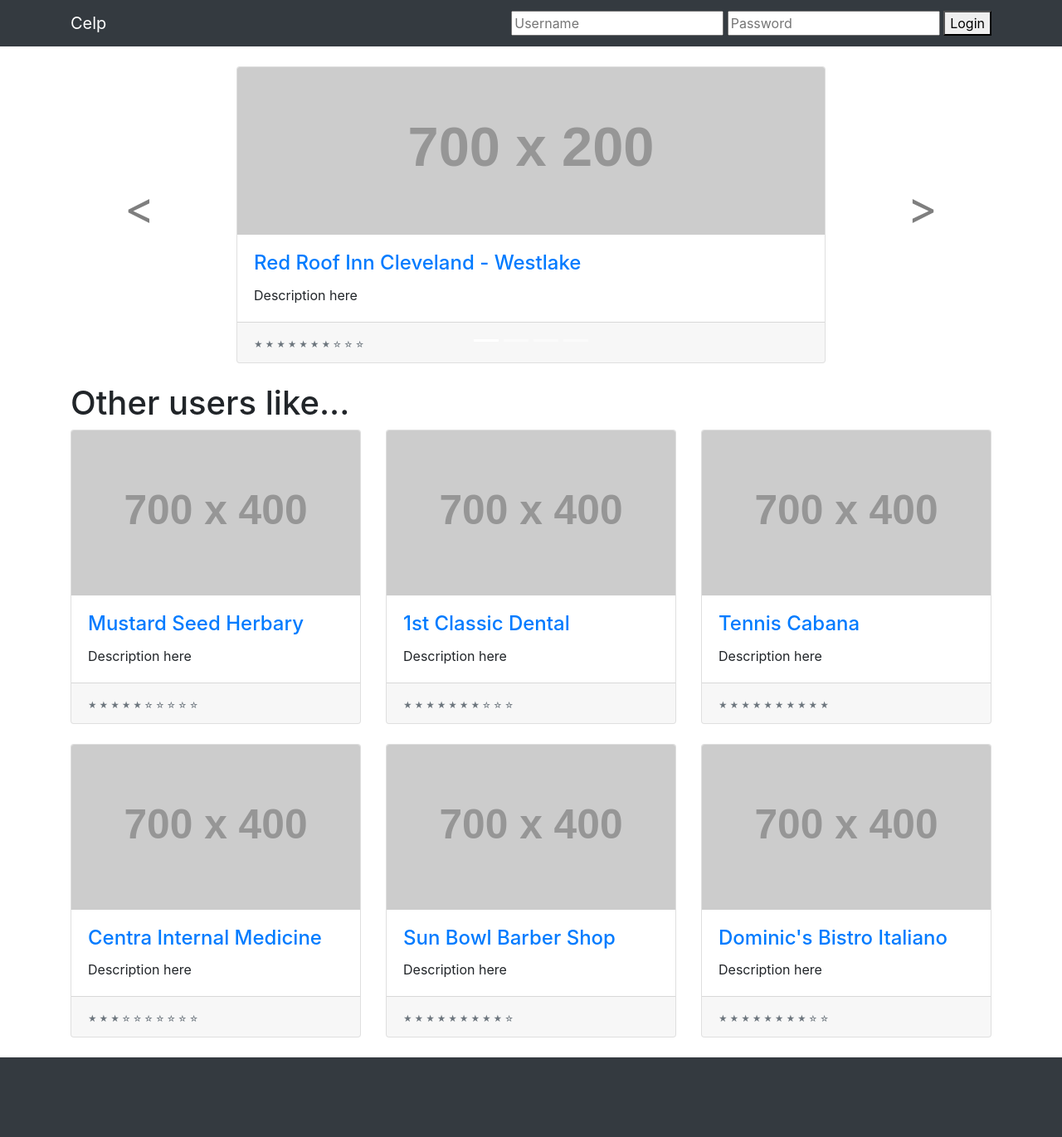
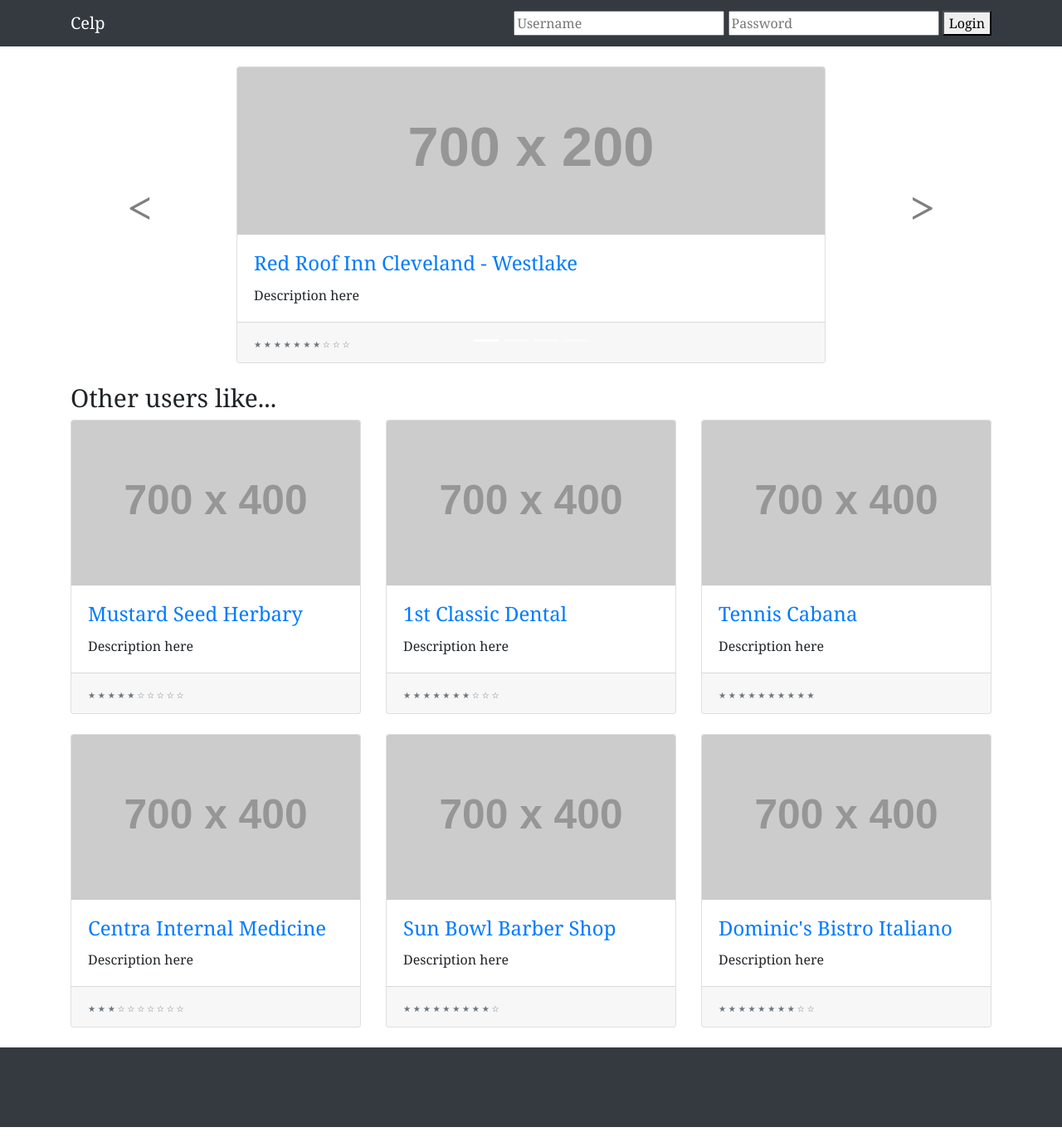
Before and after one commit to yunusdemir/celp, a Flask app: page / in a window 1280 px wide. Shown: the whole page at 83% size. Run offline with Flask 2, Linux system fonts and the light colour scheme; grey boxes labelled with a size stand in for pictures from a placeholder-image service; parts of the project's set-up code (start-up, migrations or seed data) failed here and were passed over; some libraries are stand-ins or nearby versions.

Commit message:
css header

```diff
--- a/static/css/shop-homepage.css
+++ b/static/css/shop-homepage.css
@@ -5,6 +5,7 @@
  */
 body {
   padding-top: 56px;
+  font-family: 'Georgia'
 }
 
 .product_container {
@@ -31,3 +32,7 @@
   font-size: 55px;
   color: black;
 }
+
+h1 {
+  font-size: 30px;
+}
```
